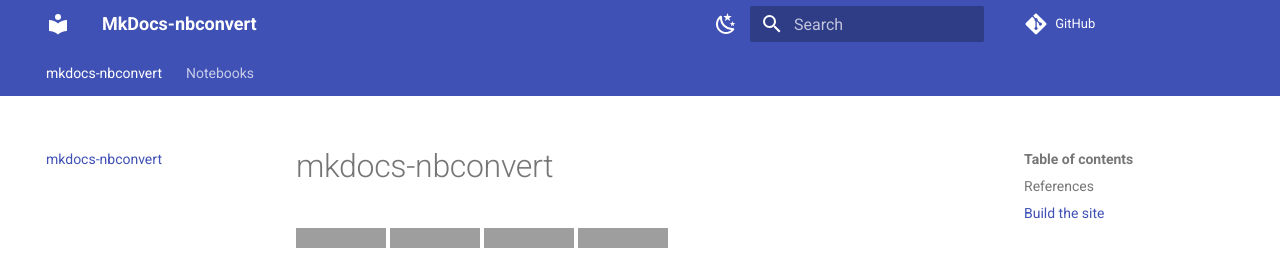
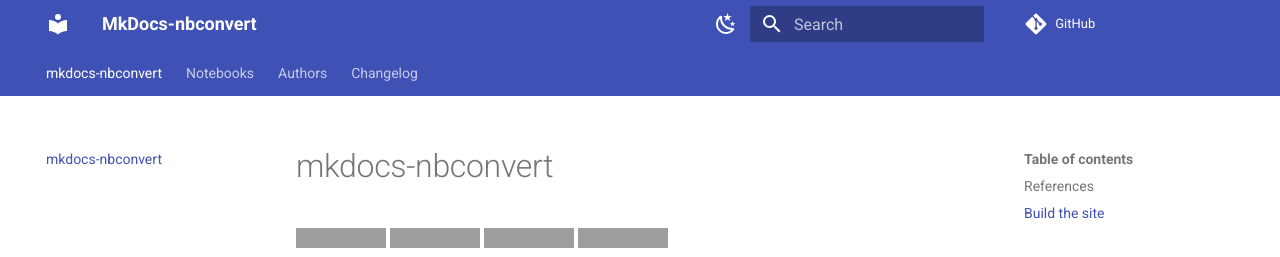
Before and after one commit to tanbro/mkdocs-nbconvert, an MkDocs documentation site: the page built from docs/index.md, in a window 1280 px wide. Shown: the top 257 px of the page. Built offline with MkDocs 1.6.1 and Material for MkDocs 9.7.7, drawn with Linux system fonts in a browser that asks for light colours; comment, search, counter and statistics services are not loaded; grey boxes are pictures that could not be loaded.

Commit message:
doc: add authors and changelog

```diff
--- a/mkdocs.yml
+++ b/mkdocs.yml
@@ -10,6 +10,8 @@
           - notebooks/usage.md
           - notebooks/image.md
           - notebooks/matplotlib.md
+    - authors.md
+    - changelog.md
 
 plugins:
     - search
```
Also changed, not shown: docs/authors.md (added, +1 -0 lines), docs/changelog.md (added, +1 -0 lines).
